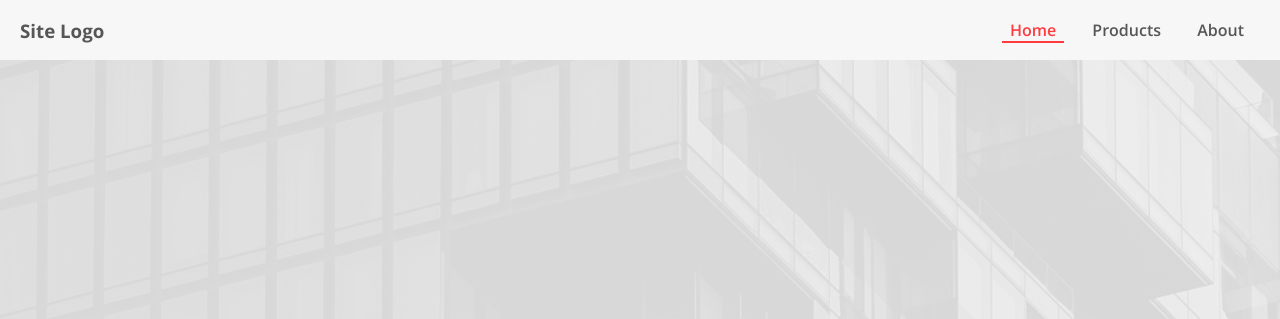
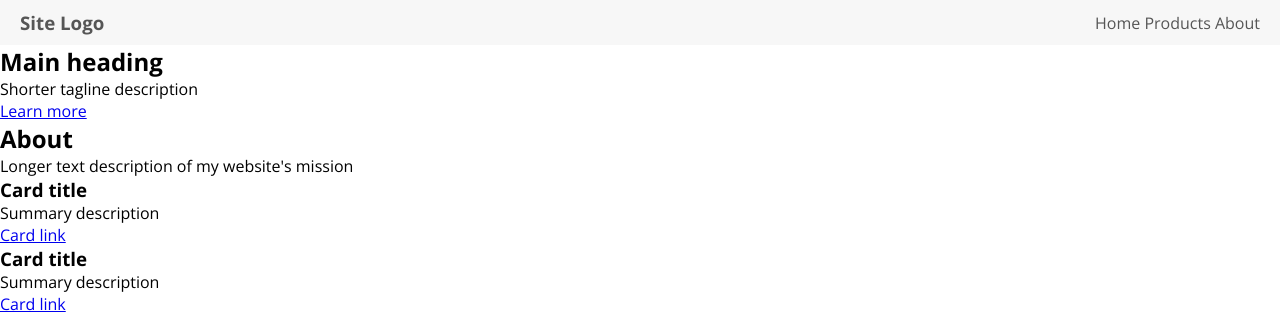
Before and after one commit to rubiconbezique/MyWebsite, a plain HTML site: page index.html in a window 1280 px wide. Shown: the top 319 px of the page. Drawn offline with nearby package versions, Linux system fonts and the light colour scheme.

Commit message:
Reset to header

```diff
--- a/index.css
+++ b/index.css
@@ -18,19 +18,6 @@
   box-sizing: border-box;
 }
 
-.active-link {
-  color: var(--accent-red) !important;
-  border-bottom: 2px solid var(--accent-red) !important;
-}
-
-.button {
-  text-decoration: none;
-  padding: 10px 20px;
-  border-radius: 4px;
-  display: block;
-  width: fit-content;
-}
-
 /* *************** Site Header Styles **************** */
 .site-header {
   background-color: var(--light-bg-color);
@@ -40,7 +27,6 @@
   justify-content: space-between;
   align-items: center;
   padding: 10px 20px;
-  height: 60px;
 }
 
 .site-header > * {
@@ -50,177 +36,4 @@
 .site-header a {
   color: var(--dark-text);
   text-decoration: none;
-  margin-left: 8px;
-  margin-right: 8px;
-  padding-left: 8px;
-  padding-right: 8px;
-  font-weight: 600;
-  border-bottom: 2px solid var(--light-bg-color);
-  transition: border 200ms ease;
 }
-
-.site-header a:hover {
-  border-bottom: 2px solid var(--dark-text);
-}
-
-/* ******* End site header styles ******** */
-
-/* ******* Hero Styles ***************** */
-.hero-section {
-  background-color: var(--dark-bg-color);
-  color: var(--dark-text);
-  height: calc(100vh - 60px);
-  display: flex;
-  flex-direction: column;
-  justify-content: center;
-  align-items: center;
-  padding: 20px;
-  position: relative;
-}
-
-.hero-image {
-  background-image: url('assets/hero_background.jpg');
-  background-repeat: no-repeat;
-  background-position: center;
-  background-size: cover;
-  filter: grayscale() opacity(0.1);
-  width: 100%;
-  height: calc(100vh - 60px);
-  position:absolute;
-  top: 0px;
-  left: 0px;
-  z-index: 0;
-}
-
-.hero-section div {
-  z-index: 1;
-}
-
-.hero-section h1 {
-  font-size: 80px;
-}
-
-.hero-section p {
-  margin-bottom: 16px;
-}
-
-.cta {
-  background-color: var(--accent-red);
-  color: var(--light-text);
-  width: auto;
-  text-align: end;
-  border: 2px solid rgba(0, 0, 0, 0);
-  transition: border 200ms ease, background-color 200ms ease, color 200ms ease;
-}
-
-.cta:hover {
-  background-color: rgba(0, 0, 0, 0);
-  color: var(--accent-red);
-  border: 2px solid var(--accent-red);
-}
-
-/* ********* End hero styles *********** */
-
-/* ********* About section styles *********** */
-
-.about-section {
-  background-color: var(--light-bg-color);
-  color: var(--dark-text);
-  height: 100vh;
-  display: flex;
-  flex-direction: column;
-  justify-content: center;
-  padding: 20px;
-}
-
-.about-section h2 {
-  text-align: center;
-  font-size: 60px;
-}
-
-.about-section p {
-  text-align: center;
-  padding: 10px 20px;
-  font-size: 1.5em;
-  background-color: var(--accent-blue);
-  width: fit-content;
-  margin-left: auto;
-  margin-right: auto;
-}
-
-/* ******** End about section ************* */
-
-/* ******* Product section styles ********* */
-.product-section {
-  min-height: 100vh;
-  background-color: var(--dark-bg-color);
-  display: flex;
-  flex-direction: column;
-  justify-content: center;
-  align-items: center;
-  padding: 20px;
-}
-
-.card-container {
-  display: flex;
-  flex-direction: row;
-  justify-content: space-around;
-  width: 100%;
-  flex-wrap: wrap;
-}
-
-.card {
-  background-color: var(--light-bg-color);
-  color: var(--dark-text);
-  width: 320px;
-  height: 480px;
-  margin: 20px;
-  border-radius: 4px;
-  box-shadow: 8px 16px 16px var(--shadow-color);
-  position: relative;
-  overflow: hidden;
-  display: flex;
-  flex-direction: column;
-  justify-content: end;
-  align-items: center;
-}
-
-.card > * {
-  z-index: 10;
-  margin-top: 10px;
-  margin-bottom: 10px;
-}
-
-.card img {
-  width: 200px;
-  border-radius: 50%;
-}
-
-.card::before {
-  content: "";
-  position: absolute;
-  top: -50%;
-  width: 100%;
-  height: 100%;
-  background: var(--dark-panel);
-  transform: skewY(345deg);
-  transition: 0.5s ease;
-}
-
-.card:hover::before {
-  transform: skewY(390deg);
-  top: -70%;
-}
-
-.product-link {
-  background-color: var(--accent-red);
-  color: var(--light-text);
-  margin-bottom: 20px;
-  position: relative;
-  top: 100px;
-  transition: 0.5s ease;
-}
-
-.card:hover .product-link {
-  top: 0px;
-}
--- a/index.html
+++ b/index.html
@@ -23,7 +23,7 @@
       <div>
         <h1>Main heading</h1>
         <p>Shorter tagline description</p>
-        <a href="#" class="cta button">Learn more →</a>
+        <a href="#">Learn more</a>
       </div>
     </section>
 
@@ -35,14 +35,12 @@
     <section class="product-section">
       <div class="card-container">
         <div class="card">
-          <img src="assets/potatoes.jpg">
           <h3>Card title</h3>
           <p>Summary description</p>
           <a class="product-link button" href="#">Card link</a>
         </div>
 
         <div class="card">
-          <img src="assets/potatoes-no-bg.png">
           <h3>Card title</h3>
           <p>Summary description</p>
           <a class="product-link button" href="#">Card link</a>
```
